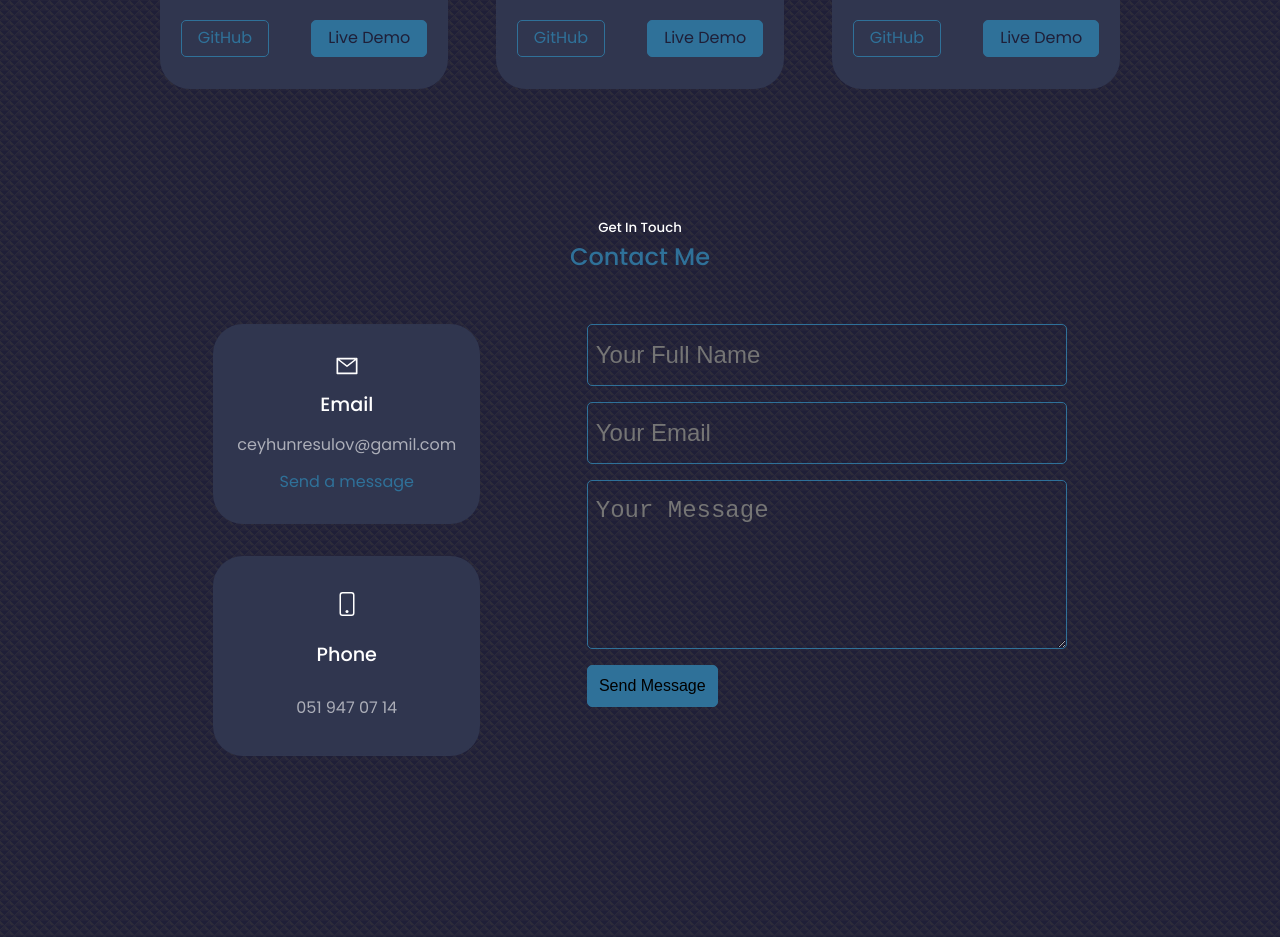
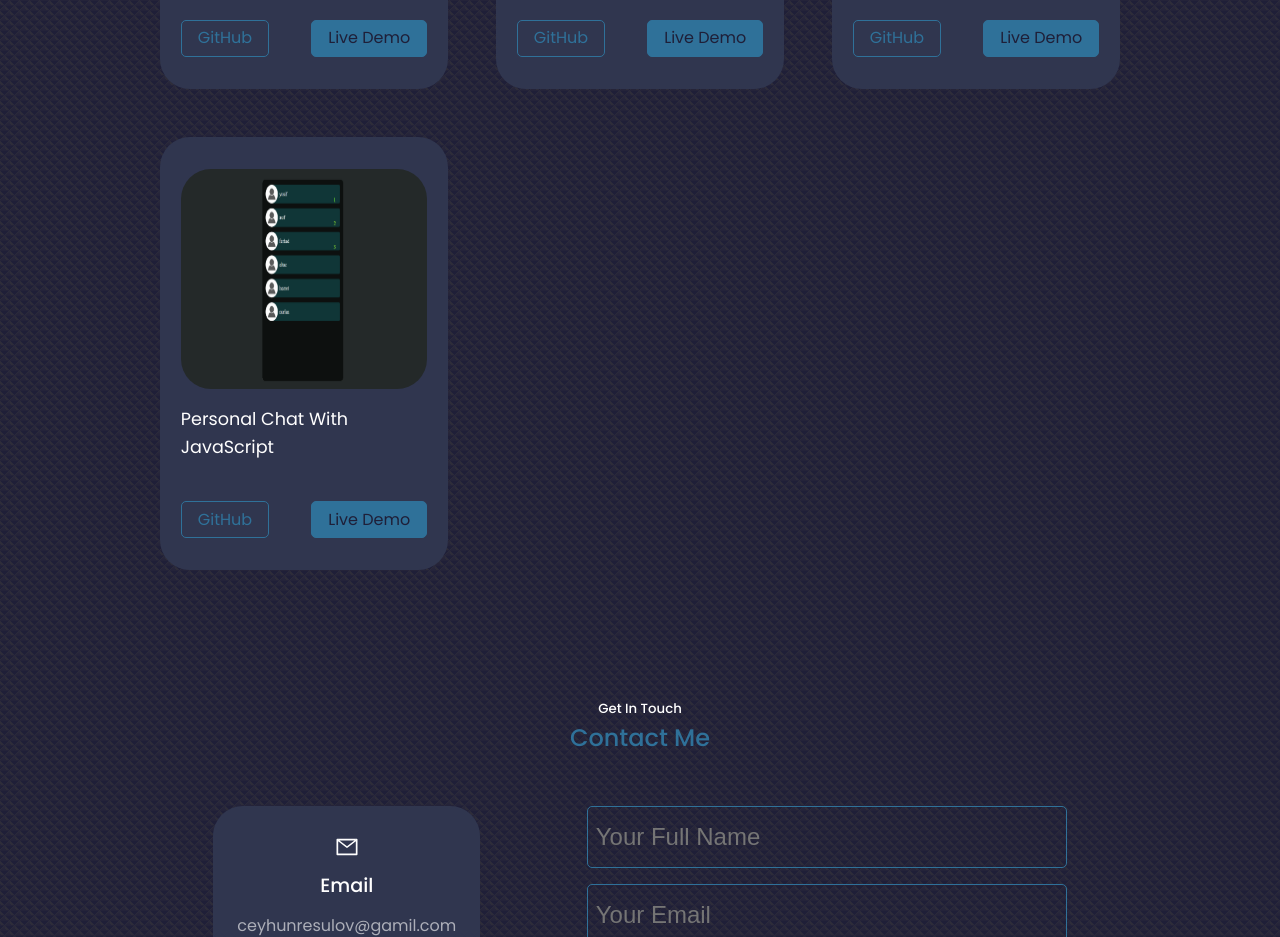
Before and after one commit to ceyhunresulov/Portfolio, a React (Create React App) app: page / in a window 1280 px wide. Shown: the part 2980-3917 px from the top of the page. Built offline with nearby package versions, Linux system fonts and the light colour scheme; a web font is replaced by a local one.

Commit message:
add project

```diff
--- a/src/components/portfolio/Portfolio.jsx
+++ b/src/components/portfolio/Portfolio.jsx
@@ -24,7 +24,13 @@ function Portfolio() {
       github: "https://github.com/ceyhunresulov/react-todo-list",
       demo: "  https://636cd06288a2fc7aef18cfe9--reacttt-todolist.netlify.app/",
     },
-
+    {
+      id: 4,
+      title: "Personal Chat With JavaScript",
+      img: "contact.png",
+      github: "https://github.com/ceyhunresulov/JS-Chat",
+      demo: "https://personal-chat-js.netlify.app",
+    },
   ]);
   return (
     <section id="portfolio" className="container">
```
Also changed, not shown: public/contact.png (added).
